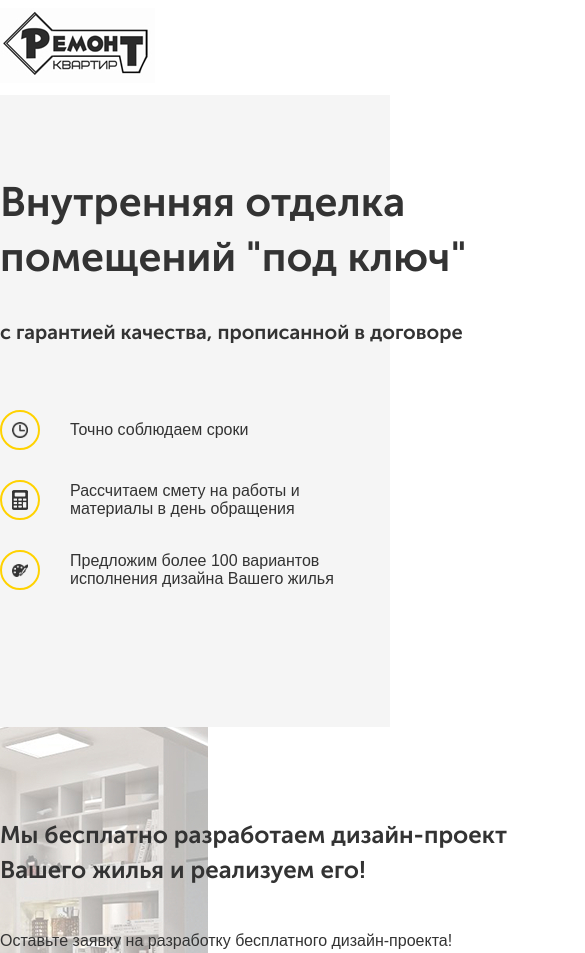
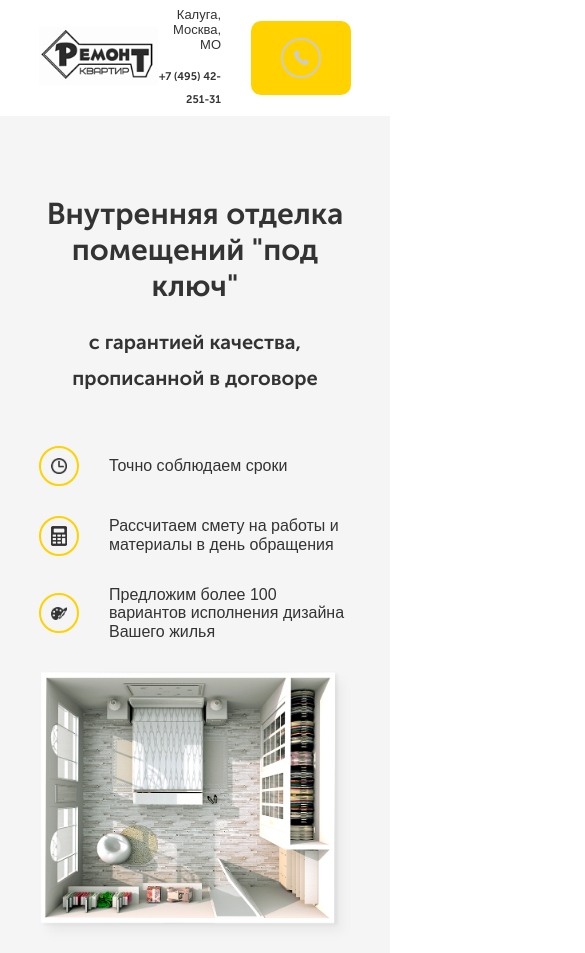
Before and after one commit to ekaterinaukhanova/repair, a plain HTML site: page index.html in a window 390 px wide. Shown: the top 953 px of the page, 585 px wide, since content can reach past the window. Drawn offline with Linux system fonts and the light colour scheme.

Commit message:
адаптивная верстка

```diff
--- a/index.html
+++ b/index.html
@@ -16,10 +16,10 @@
             <div class="header-text">
                 <div class="header-text__contacts">
                     <span class="header-text__city">Калуга, Москва, МО</span>
-                    <a class="header-text__phone" href="tel:+74954225131">+7 (495) 42-251-31</a>
+                    <a class="header-text__phone" href="tel:+74954225131"><span class="small-xs">+7 (495) 42-251-31</span></a>
                 </div>
                 <div class="header-text__button">
-                    <button class="button">Перезвоните мне</button>
+                    <button class="button"><div class="header-text__button-img"></div><span class="hidden-xs">Перезвоните мне</span></button>
                 </div>
             </div>
         </div>
@@ -30,7 +30,7 @@
                  <div class="main-text">
                      <h1 class="main-text__title">
                             Внутренняя отделка помещений "под ключ"
-                     <span>с гарантией качества, прописанной в договоре
+                     <span>с гарантией качества, прописанной в&nbsp;договоре
                      </span>
                      </h1>
                      <div class="main-advantages">
@@ -81,7 +81,7 @@
                 <div class="form__block-img"></div>
                 <div class="form__block-subscribe">
                  или перезвоните нам сами
-                 <div class="form__block-tel">+7 (495) 42-251-31</div>
+                 <div class="form__block-tel"><span class="small-xs">+7 (495) 42-251-31</span></div>
                 </div>
 
 
--- a/sass/_feedback.sass
+++ b/sass/_feedback.sass
@@ -1,6 +1,19 @@
 .feedback
  padding: 70px 0
  background: url('../img/feedback/feedback-bg.jpg') no-repeat center right -40%
+ background-size: contain
+ position: relative
+ z-index: 1
+ &:before
+  content: ''
+  left: 0
+  top: 0
+  width: 60%
+  height: 100%
+  background-color: #fff
+  position: absolute
+  z-index: -1
+
 .form
  max-width: 575px
  &__title
--- /dev/null
+++ b/sass/_media.sass
@@ -0,0 +1,65 @@
+@media (max-width: 1199px)
+ .container
+  width: 970px
+@media (max-width: 992px)
+ .container
+  width: 767px
+ .main
+  &-text
+   &__title
+    font-size: 30px
+    line-height: 36px
+ .feedback
+  background: #fff
+@media (max-width: 768px)
+ .hidden-xs
+  display: none
+ .container
+  width: 95%
+ .main
+  &-wrap
+   flex-direction: column
+  &-text
+   max-width: 400px
+   margin: auto
+   &__title
+    text-align: center
+ .header
+  &-text
+   &__button
+    &-img
+     width: 40px
+     height: 40px
+     border-radius: 50%
+     border: 2px solid #cccccc
+     background-repeat: no-repeat
+     background-position: center
+     background-image: url('../img/feedback/phone.png')
+ .form
+  &__block
+   &-img
+    margin-top: 10px
+    background-size: 16px
+
+@media (max-width: 575px)
+ .container
+  width: 80%
+ .small-xs
+  font-size: 11px
+ .header
+  &-text
+   &__button
+    &-img
+     width: 40px
+     height: 40px
+     border-radius: 50%
+     border: 2px solid #cccccc
+     background-repeat: no-repeat
+     background-position: center
+     background-image: url('../img/feedback/phone.png')
+ .form
+  &__block
+   &-img
+    margin-top: 30px
+    background-size: 16px
+    width: 20%
--- a/sass/style.sass
+++ b/sass/style.sass
@@ -20,3 +20,6 @@ body
  margin: 0 auto
 img
  max-width: 100%
+
+
+@import 'media'
```
Also changed, not shown: css/style.css, 1 other file.
